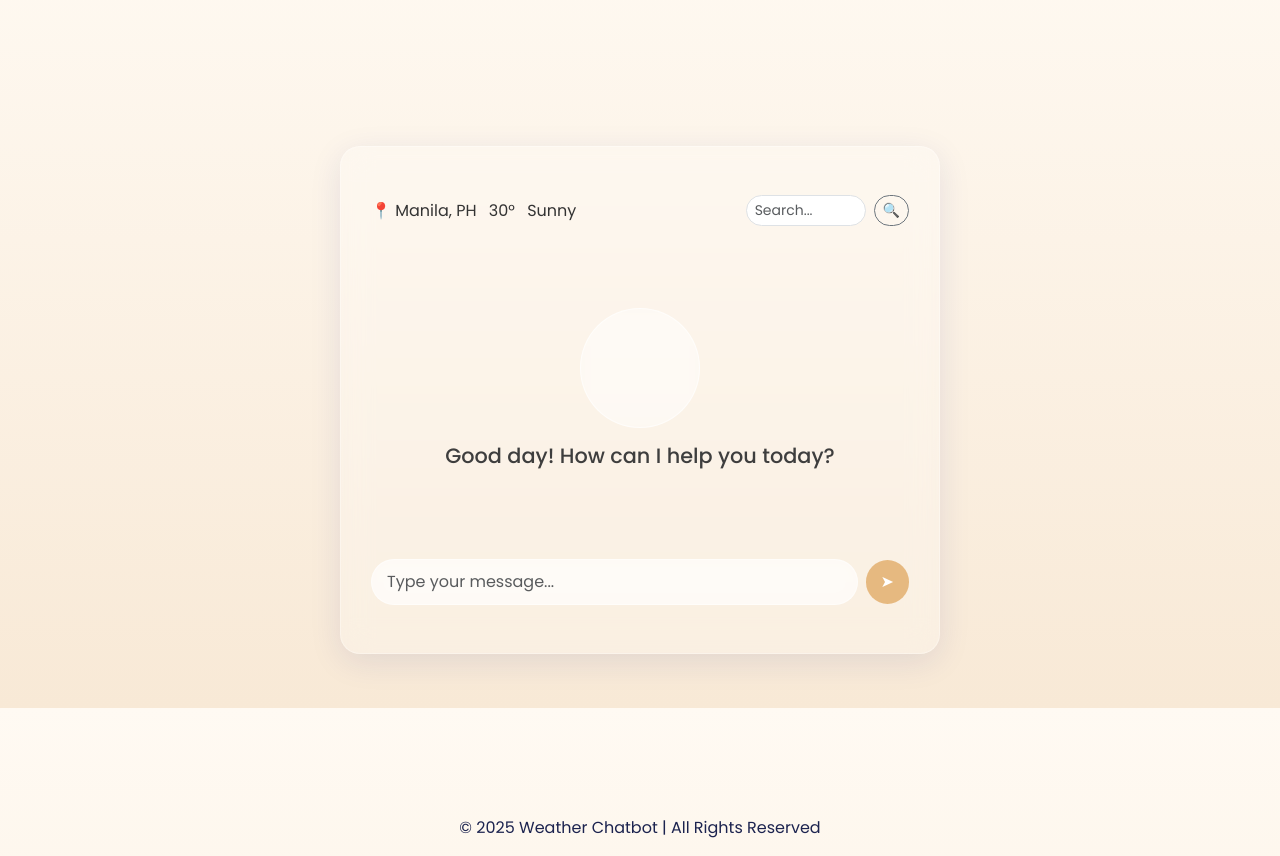
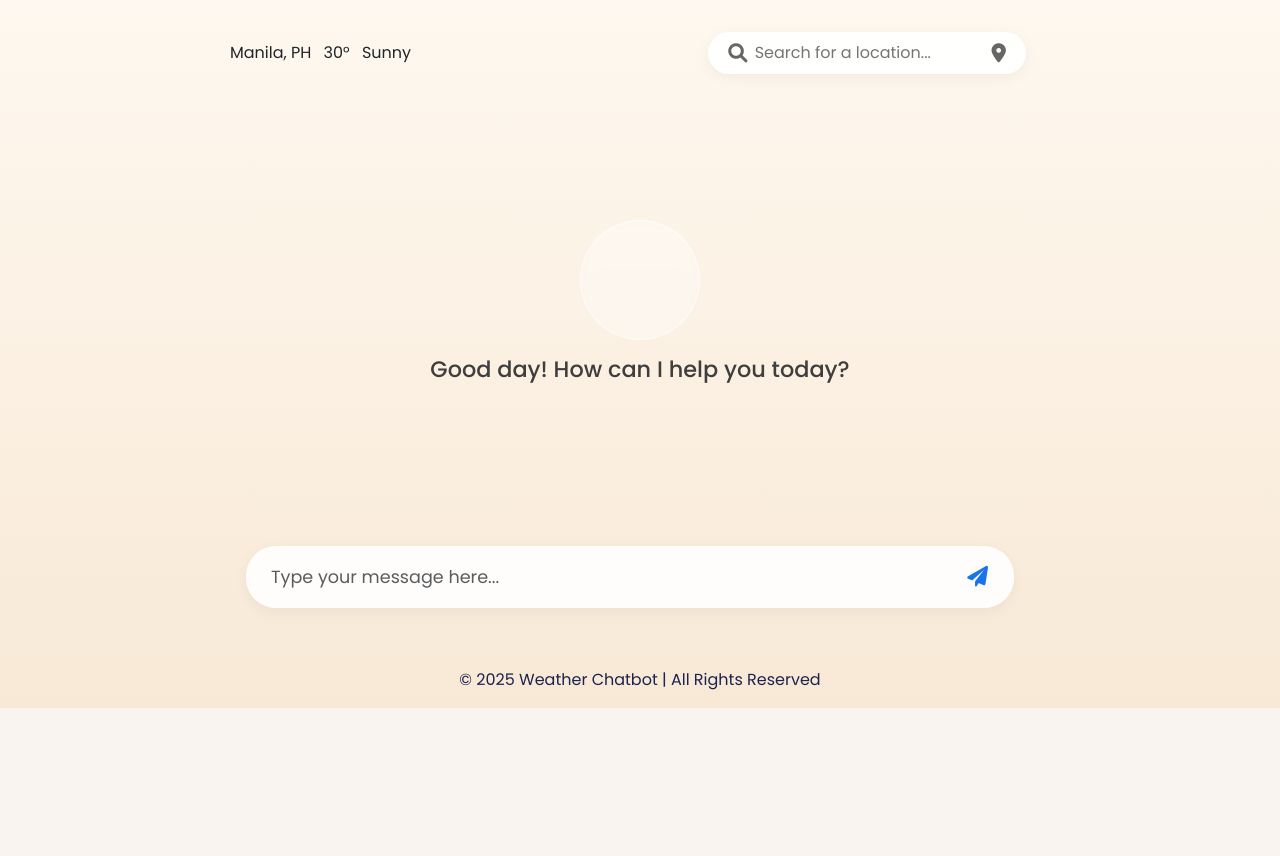
Before and after one commit to ywxvnz/weather-chatbot, a CodeIgniter app: page /WeatherChatbot/chatbot in a window 1280 px wide. Shown: the part 92-948 px from the top of the page. After the commit the page ends 800 px from the top, so only its background shows below. Run offline with CodeIgniter, Linux system fonts and the light colour scheme.

Commit message:
search and message

```diff
--- a/application/controllers/Dashboard.php
+++ b/application/controllers/Dashboard.php
@@ -6,6 +6,10 @@ class Dashboard extends MY_Controller {
     public function index() {
         // You can pass data if needed (optional)
         $data['title'] = 'Weather Chatbot Dashboard';
+        $data['location'] = 'Manila, PH';
+        $data['temperature'] = '30°';
+        $data['condition'] = 'Sunny';
+        $data['greeting'] = 'Hello! Welcome to Nubi.';
         $this->render('dashboard', $data);
     }
 }
--- a/application/views/chatbot.php
+++ b/application/views/chatbot.php
@@ -1,16 +1,17 @@
-<div class="chatbot-wrapper d-flex align-items-center justify-content-center">
-  <div class="container chatbot-container py-5">
+<link rel="stylesheet" href="https://cdnjs.cloudflare.com/ajax/libs/font-awesome/6.0.0/css/all.min.css">
+<div class="chatbot-container">
     <!-- Top Info Row -->
     <div class="row align-items-center mb-4 text-center text-md-start">
-      <div class="col-md-8 mb-2 mb-md-0">
-        <span class="me-2">📍 <?= $location ?></span>
+      <div class="col-md-7 mb-2 mb-md-0">
+        <span class="me-2"><?= $location ?></span>
         <span class="me-2"><?= $temperature ?></span>
         <span><?= $condition ?></span>
       </div>
-      <div class="col-md-4 d-flex justify-content-center justify-content-md-end">
-        <div class="input-group input-group-sm" style="max-width: 200px;">
-          <input type="text" class="form-control rounded-pill" id="searchInput" placeholder="Search...">
-          <button class="btn btn-outline-secondary rounded-pill ms-2" id="searchBtn">🔍</button>
+      <div class="col-md-5 d-flex justify-content-center justify-content-md-end">
+        <div class="chatbot-search-box">
+            <i class="fas fa-search chatbot-search-icon"></i>
+            <input type="text" id="locationSearch" placeholder="     Search for a location...">
+            <i class="fas fa-map-marker-alt chatbot-location-icon"></i>
         </div>
       </div>
     </div>
@@ -23,14 +24,21 @@
       </div>
     </div>
 
-    <!-- Message Input -->
+    <div class="chat-section">
+        <div class="chat-input-container">
+            <input type="text" class="form-control" id="userMessage" placeholder="Type your message here...">
+            <button class="send-button" id="sendBtn">
+                <i class="fas fa-paper-plane"></i>
+            </button>
+        </div>
+    </div>
+
+    <!-- Message Input
     <div class="chat-input d-flex justify-content-center align-items-center mt-4">
       <input type="text" class="form-control rounded-pill me-2" id="userMessage" placeholder="Type your message..." />
       <button class="btn btn-primary rounded-circle" id="sendBtn">➤</button>
-    </div>
-  </div>
+    </div>-->
 </div>
-
 <script>
 const chatArea = document.getElementById('chatArea');
 const greetingSection = document.getElementById('greetingSection');
--- a/application/views/dashboard.php
+++ b/application/views/dashboard.php
@@ -9,9 +9,9 @@
     </div>
 
     <div class="weather-info">
-        <h1 class="location-name">London</h1>
-        <div class="temperature">21°C</div>
-        <div class="weather-condition">Partly Cloudy</div>
+        <h1 class="location-name"><?= $location ?></h1>
+        <div class="temperature"><?= $temperature ?></div>
+        <div class="weather-condition"><?= $condition ?></div>
     </div>
 
     <div class="chat-section">
--- a/assets/css/chatbot.css
+++ b/assets/css/chatbot.css
@@ -1,4 +1,3 @@
-/* 🌤 Full-page background gradient */
 html, body {
     height: 100%;
     margin: 0;
@@ -8,27 +7,67 @@ html, body {
     font-family: 'Poppins', sans-serif;
 }
 
-/* Wrapper centers everything */
-.chatbot-wrapper {
-    min-height: 100vh;
+/* 🌫️ Chatbot Container (Wider + Centered) */
+.chatbot-container {
     display: flex;
-    align-items: center;
-    justify-content: center;
-    padding: 20px;
+    flex-direction: column;
+    justify-content: space-between;
+    height: calc(100vh - 160px); /* Adjust for navbar/footer */
+    width: 90%;
+    max-width: 900px; /* widened container */
+    margin: 0 auto;
+    padding: 2rem 2.5rem;
 }
 
-/* 🌫️ Glassmorphism Chat Container */
-.chatbot-container {
-    max-width: 600px;
+/* Top info row spacing */
+.chatbot-container .row {
     width: 100%;
-    padding: 40px 30px;
-    border-radius: 20px;
-    background: rgba(255, 255, 255, 0.25);
-    box-shadow: 0 8px 32px 0 rgba(31, 38, 135, 0.1);
-    backdrop-filter: blur(15px);
-    -webkit-backdrop-filter: blur(15px);
-    border: 1px solid rgba(255, 255, 255, 0.3);
-    color: #333;
+}
+
+.chatbot-search-box {
+    position: relative;
+    width: 100%;
+}
+
+.chatbot-search-box input {
+    width: 100%;
+    padding: 9px 25px;
+    border: none;
+    border-radius: 30px;
+    background: rgba(255, 255, 255, 0.9);
+    box-shadow: 0 4px 15px rgba(0, 0, 0, 0.05);
+    font-size: 1rem;
+    transition: all 0.3s ease;
+}
+
+.chatbot-search-box input:focus {
+    outline: none;
+    box-shadow: 0 4px 20px rgba(0, 0, 0, 0.1);
+    background: #ffffff;
+}
+
+.chatbot-search-icon {
+    position: absolute;
+    left: 20px;
+    top: 50%;
+    transform: translateY(-50%);
+    color: #666;
+    font-size: 1.2rem;
+}
+
+.chatbot-location-icon {
+    position: absolute;
+    right: 20px;
+    top: 50%;
+    transform: translateY(-50%);
+    color: #666;
+    cursor: pointer;
+    font-size: 1.2rem;
+    transition: color 0.3s ease;
+}
+
+.chatbot-location-icon:hover {
+    color: #1a73e8;
 }
 
 /* Avatar circle */
@@ -43,47 +82,9 @@ html, body {
 
 /* Greeting text */
 .chat-greeting {
-    font-size: 1.3rem;
+    font-size: 1.4rem;
     color: #3e3e3e;
     font-weight: 500;
-}
-
-/* Input field */
-.chat-input input {
-    flex: 1;
-    padding: 10px 15px;
-    border-radius: 25px;
-    border: 1px solid rgba(255,255,255,0.5);
-    background: rgba(255, 255, 255, 0.6);
-    backdrop-filter: blur(10px);
-}
-
-/* Send button */
-.chat-input button {
-    background-color: #e6b980;
-    border: none;
-    padding: 10px 15px;
-    transition: background-color 0.2s;
-}
-
-.chat-input button:hover {
-    background-color: #d49c6e;
-}
-
-/* Responsive design */
-@media (max-width: 576px) {
-    .chatbot-container {
-        padding: 25px;
-    }
-
-    .avatar-placeholder {
-        width: 90px;
-        height: 90px;
-    }
-
-    .chat-greeting {
-        font-size: 1.1rem;
-    }
 }
 
 /* Chat area (scrollable messages) */
@@ -94,6 +95,7 @@ html, body {
     max-height: 400px;
     overflow-y: auto;
     padding: 10px;
+    width: 100%;
 }
 
 /* Chat bubbles */
@@ -104,6 +106,7 @@ html, body {
     line-height: 1.4;
     font-size: 0.95rem;
     word-wrap: break-word;
+    animation: fadeIn 0.3s ease-in-out;
 }
 
 .chat-bubble.user {
@@ -120,12 +123,77 @@ html, body {
     border-radius: 15px 15px 15px 0;
 }
 
+/* Message Input Area */
+.chat-input {
+    display: flex;
+    justify-content: center;
+    align-items: center;
+    width: 100%;
+    margin-top: 25px;
+    gap: 10px;
+}
+
+.chat-input input {
+    flex: 1;
+    padding: 12px 18px;
+    border-radius: 25px;
+    border: 1px solid rgba(255,255,255,0.5);
+    background: rgba(255, 255, 255, 0.6);
+    backdrop-filter: blur(10px);
+    font-size: 1rem;
+}
+
+.chat-input button {
+    background-color: #e6b980;
+    border: none;
+    padding: 12px 18px;
+    font-size: 1.1rem;
+    transition: background-color 0.2s;
+}
+
+.chat-input button:hover {
+    background-color: #d49c6e;
+}
+
 /* Smooth scrolling */
 #chatArea {
     scroll-behavior: smooth;
 }
 
-/* Keep input fixed spacing on small screens */
-.chat-input {
-  margin-top: 20px;
+/* Animation for bubbles */
+@keyframes fadeIn {
+    from { opacity: 0; transform: translateY(10px); }
+    to { opacity: 1; transform: translateY(0); }
 }
+
+/* Responsive adjustments */
+@media (max-width: 768px) {
+    .chatbot-container {
+        width: 95%;
+        padding: 1.5rem;
+    }
+
+    .chat-greeting {
+        font-size: 1.2rem;
+    }
+
+    .avatar-placeholder {
+        width: 100px;
+        height: 100px;
+    }
+}
+
+@media (max-width: 576px) {
+    .chatbot-container {
+        padding: 1.2rem;
+    }
+
+    .avatar-placeholder {
+        width: 90px;
+        height: 90px;
+    }
+
+    .chat-greeting {
+        font-size: 1rem;
+    }
+}
```
Lines whose indentation alone changed are shown as unchanged.
